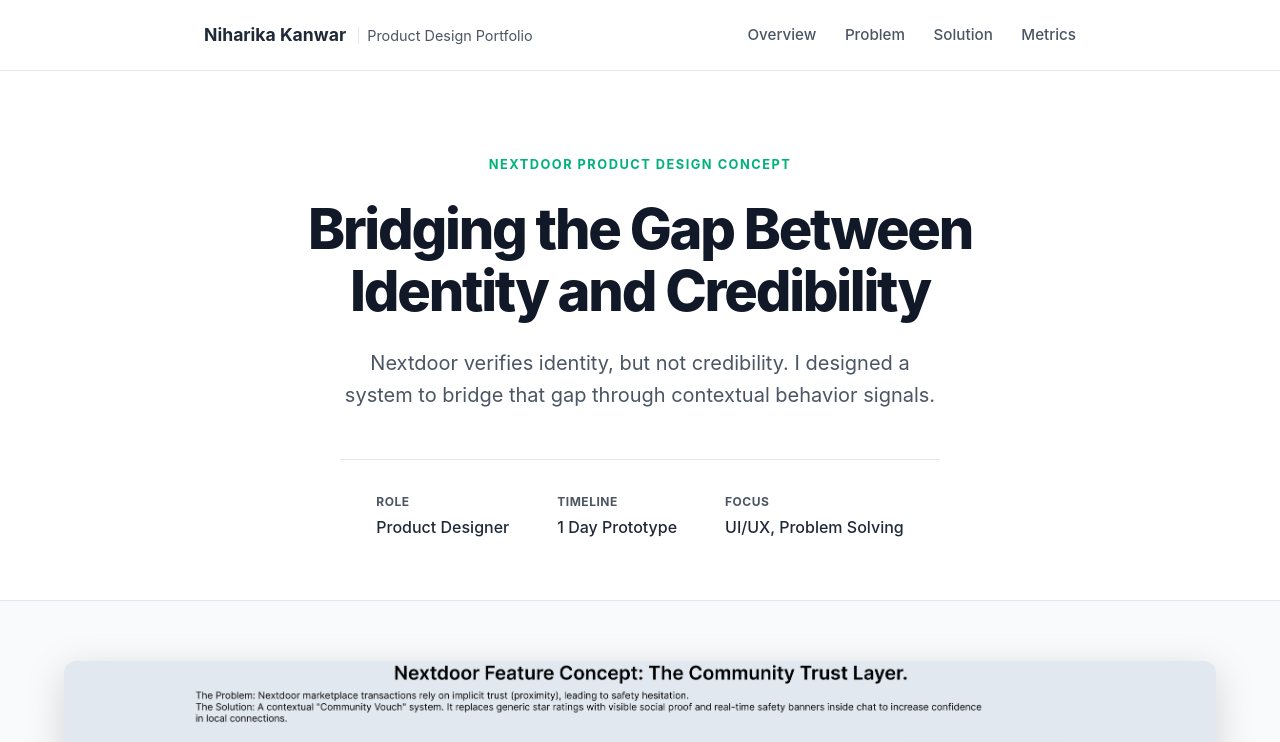
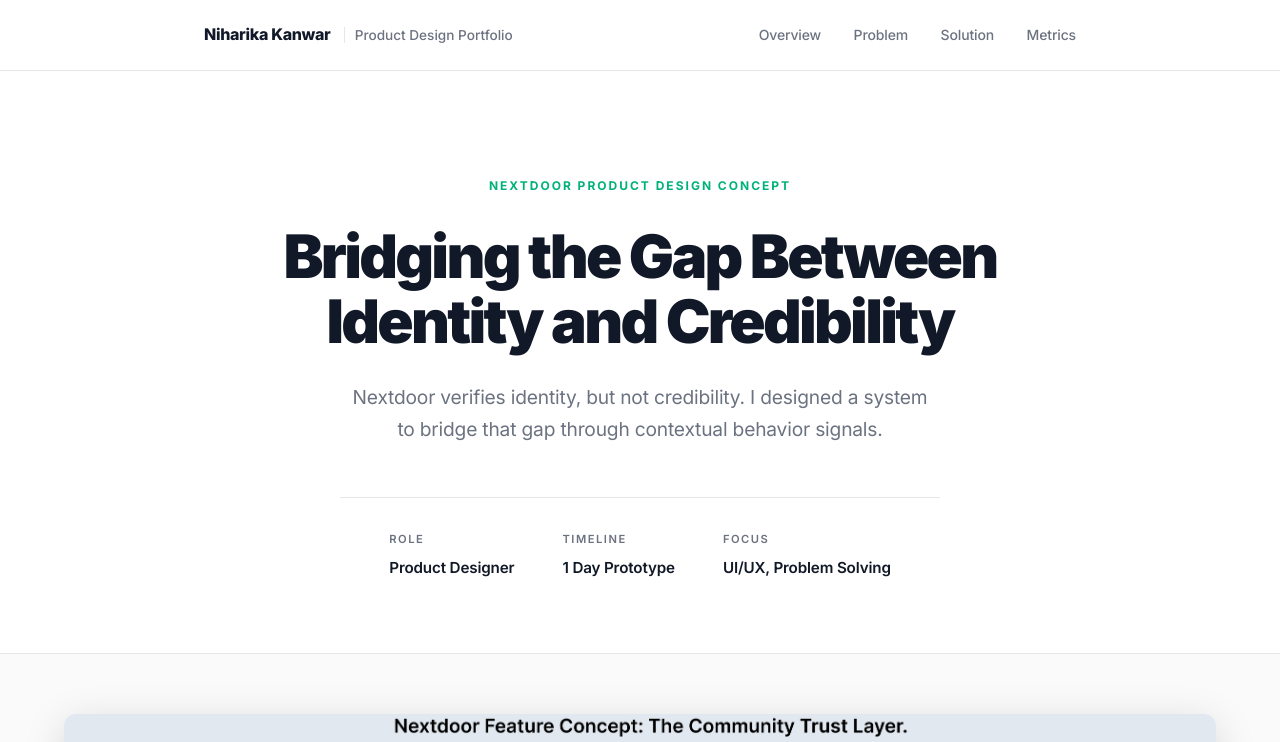
Before and after one commit to niharika-kanw/nextdoor-trust-layer-case-study, a plain HTML site: page index.html in a window 1280 px wide. Shown: the top 742 px of the page. Drawn offline with Linux system fonts and the light colour scheme.

Commit message:
Typography upgrade: Inter font, tighter letter-spacing, refined weight hierarchy

```diff
--- a/styles.css
+++ b/styles.css
@@ -1,18 +1,19 @@
+@import url('https://fonts.googleapis.com/css2?family=Inter:wght@400;500;600;700;800;900&display=swap');
+
 /* Base Styles & CSS Variables */
 :root {
     /* Nextdoor inspired color palette */
     --nd-green: #00B27A;
     --nd-green-light: #E0F5EE;
     --nd-green-dark: #008B5F;
-    --text-primary: #1F2937;
-    --text-secondary: #4B5563;
-    --bg-page: #F9FAFB;
+    --text-primary: #111827;
+    --text-secondary: #6B7280;
+    --bg-page: #FAFAFA;
     --bg-white: #FFFFFF;
     --border-color: #E5E7EB;
 
     /* Typography */
-    /* Using a clean, professional system font stack */
-    --font-main: -apple-system, BlinkMacSystemFont, "Segoe UI", Roboto, Helvetica, Arial, sans-serif, "Apple Color Emoji", "Segoe UI Emoji";
+    --font-main: 'Inter', -apple-system, BlinkMacSystemFont, sans-serif;
 }
 
 * {
@@ -25,8 +26,12 @@
     font-family: var(--font-main);
     color: var(--text-primary);
     background-color: var(--bg-page);
-    line-height: 1.6;
+    line-height: 1.7;
+    font-size: 16px;
     -webkit-font-smoothing: antialiased;
+    -moz-osx-font-smoothing: grayscale;
+    font-feature-settings: 'cv11', 'ss01';
+    font-variation-settings: 'opsz' 32;
 }
 
 .container {
@@ -52,27 +57,30 @@
 }
 
 .logo {
-    font-weight: 700;
-    font-size: 1.1rem;
+    font-weight: 800;
+    font-size: 1rem;
     color: var(--text-primary);
+    letter-spacing: -0.02em;
 }
 
 .logo span {
     color: var(--text-secondary);
-    font-weight: 400;
-    font-size: 0.9rem;
-    margin-left: 8px;
-    padding-left: 8px;
+    font-weight: 500;
+    font-size: 0.85rem;
+    margin-left: 10px;
+    padding-left: 10px;
     border-left: 1px solid var(--border-color);
+    letter-spacing: 0;
 }
 
 .nav-links a {
     text-decoration: none;
     color: var(--text-secondary);
-    margin-left: 24px;
-    font-size: 0.95rem;
+    margin-left: 28px;
+    font-size: 0.875rem;
     font-weight: 500;
     transition: color 0.2s ease;
+    letter-spacing: -0.01em;
 }
 
 .nav-links a:hover {
@@ -81,7 +89,7 @@
 
 /* Hero Section */
 .hero {
-    padding: 80px 0 60px;
+    padding: 100px 0 72px;
     background-color: var(--bg-white);
     border-bottom: 1px solid var(--border-color);
     text-align: center;
@@ -90,30 +98,33 @@
 .badge {
     display: inline-block;
     color: var(--nd-green);
-    font-size: 0.8rem;
+    font-size: 0.75rem;
     font-weight: 700;
-    margin-bottom: 24px;
+    margin-bottom: 28px;
     text-transform: uppercase;
-    letter-spacing: 1.5px;
+    letter-spacing: 2px;
 }
 
 .hero h1 {
-    font-size: 3.5rem;
-    font-weight: 850;
-    letter-spacing: -0.04em;
-    line-height: 1.1;
-    margin-bottom: 24px;
-    max-width: 900px;
+    font-size: 3.75rem;
+    font-weight: 900;
+    letter-spacing: -0.045em;
+    line-height: 1.08;
+    margin-bottom: 28px;
+    max-width: 850px;
     margin-left: auto;
     margin-right: auto;
-    color: #111827;
+    color: var(--text-primary);
 }
 
 .subtitle {
-    font-size: 1.25rem;
+    font-size: 1.2rem;
     color: var(--text-secondary);
-    max-width: 600px;
-    margin: 0 auto 48px;
+    max-width: 580px;
+    margin: 0 auto 52px;
+    line-height: 1.65;
+    font-weight: 400;
+    letter-spacing: -0.01em;
 }
 
 .role-details {
@@ -133,16 +144,19 @@
 }
 
 .detail-box strong {
-    font-size: 0.75rem;
+    font-size: 0.7rem;
     text-transform: uppercase;
-    letter-spacing: 0.5px;
+    letter-spacing: 1.5px;
     color: var(--text-secondary);
-    margin-bottom: 4px;
+    margin-bottom: 6px;
+    font-weight: 600;
 }
 
 .detail-box span {
-    font-weight: 500;
+    font-weight: 600;
     color: var(--text-primary);
+    font-size: 0.95rem;
+    letter-spacing: -0.01em;
 }
 
 /* Sections */
@@ -156,10 +170,11 @@
 }
 
 .content-section h2 {
-    font-size: 1.75rem;
-    font-weight: 700;
-    margin-bottom: 32px;
-    letter-spacing: -0.01em;
+    font-size: 1.65rem;
+    font-weight: 800;
+    margin-bottom: 28px;
+    letter-spacing: -0.03em;
+    color: var(--text-primary);
 }
 
 /* PDF/Visual Section */
@@ -261,12 +276,15 @@
 .timeline-item strong {
     display: block;
     margin-bottom: 4px;
-    font-size: 1.1rem;
+    font-size: 1rem;
+    font-weight: 700;
+    letter-spacing: -0.01em;
 }
 
 .timeline-item p {
     color: var(--text-secondary);
-    font-size: 0.95rem;
+    font-size: 0.9rem;
+    line-height: 1.6;
 }
 
 /* Feature Blocks */
@@ -277,13 +295,17 @@
 }
 
 .feature-block h3 {
-    font-size: 1.2rem;
+    font-size: 1.1rem;
     margin-bottom: 8px;
     color: var(--text-primary);
+    font-weight: 700;
+    letter-spacing: -0.02em;
 }
 
 .feature-block p {
     color: var(--text-secondary);
+    font-size: 0.95rem;
+    line-height: 1.7;
 }
 
 /* Risk Grid */
@@ -337,14 +359,17 @@
 
 .metric strong {
     display: block;
-    font-size: 1.05rem;
+    font-size: 1rem;
     margin-bottom: 8px;
     line-height: 1.3;
+    font-weight: 700;
+    letter-spacing: -0.01em;
 }
 
 .metric p {
     color: var(--text-secondary);
     font-size: 0.85rem;
+    line-height: 1.6;
 }
 
 /* Footer */
```
Also changed, not shown: spatial.html (+16 -14 lines).
